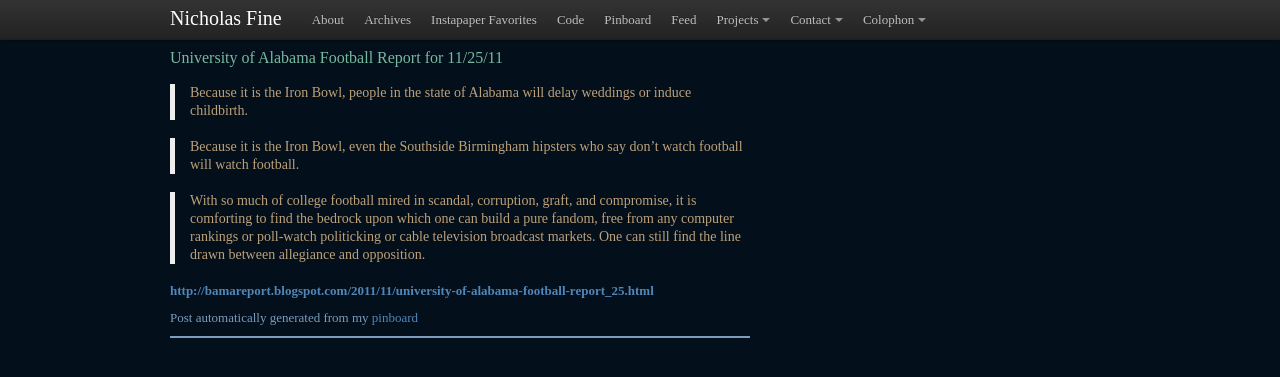
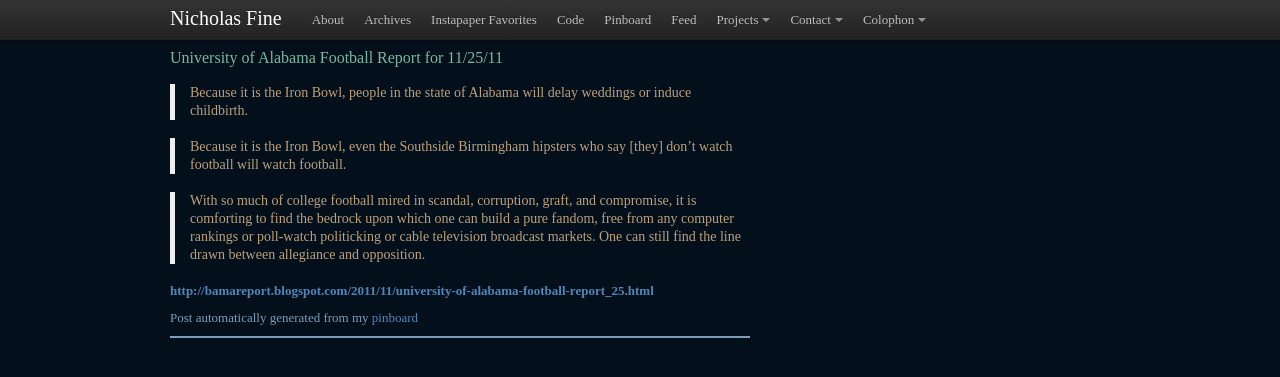
Before and after one commit to yrgoldteeth/yrgoldteeth.github.com, a Jekyll site: the page built from _posts/2011-11-26-bamareport.blogspot.com-from-pinboard.markdown, in a window 1280 px wide. Shown: the top 377 px of the page. Built offline with Jekyll 4.4.1, drawn with Linux system fonts in a browser that asks for light colours; nearby versions of some CDN libraries; some web fonts are replaced; Markdown is read by kramdown in place of the engine named in the settings.

Commit message:
typo fix

```diff
--- a/_posts/2011-11-26-bamareport.blogspot.com-from-pinboard.markdown
+++ b/_posts/2011-11-26-bamareport.blogspot.com-from-pinboard.markdown
@@ -9,7 +9,7 @@ title: University of Alabama Football Report for 11/25/11
 
 >
 
-> Because it is the Iron Bowl, even the Southside Birmingham hipsters who say don’t watch football will watch football.
+> Because it is the Iron Bowl, even the Southside Birmingham hipsters who say [they] don’t watch football will watch football.
 
 >
 
```
